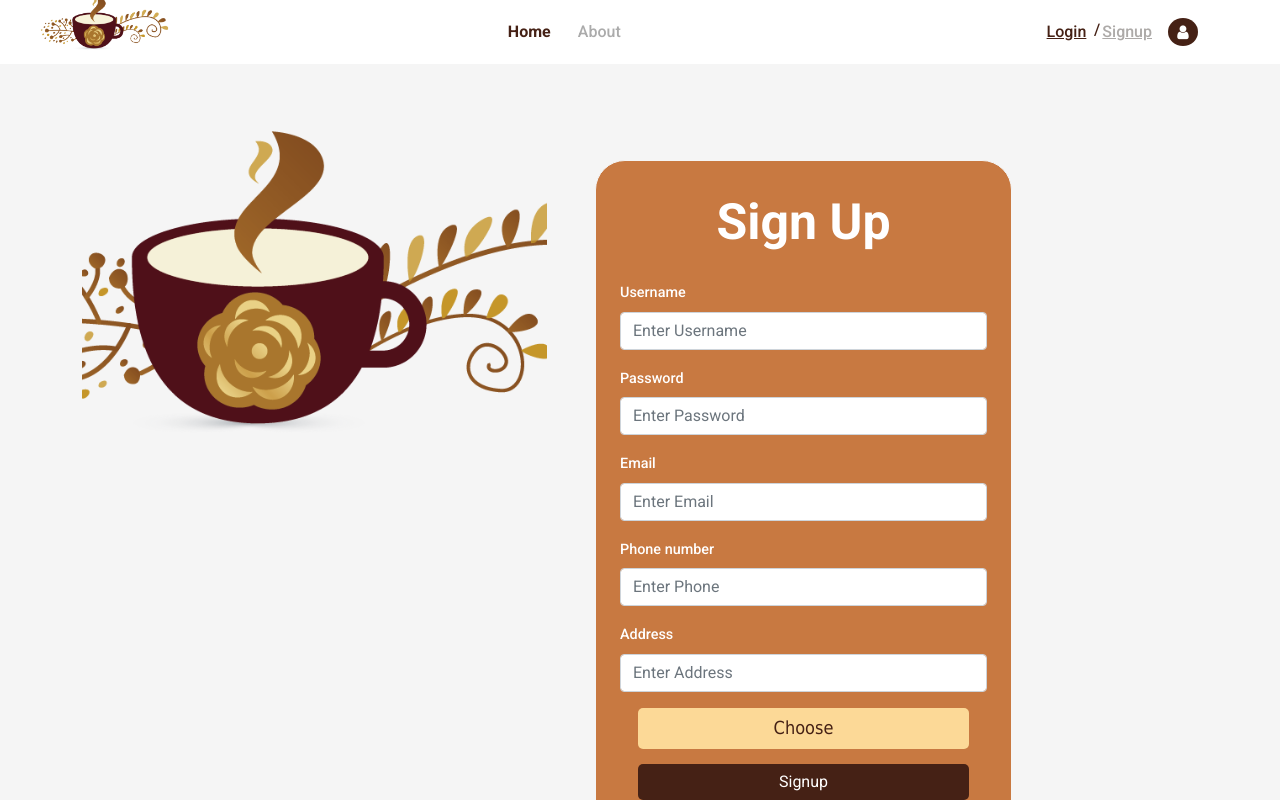
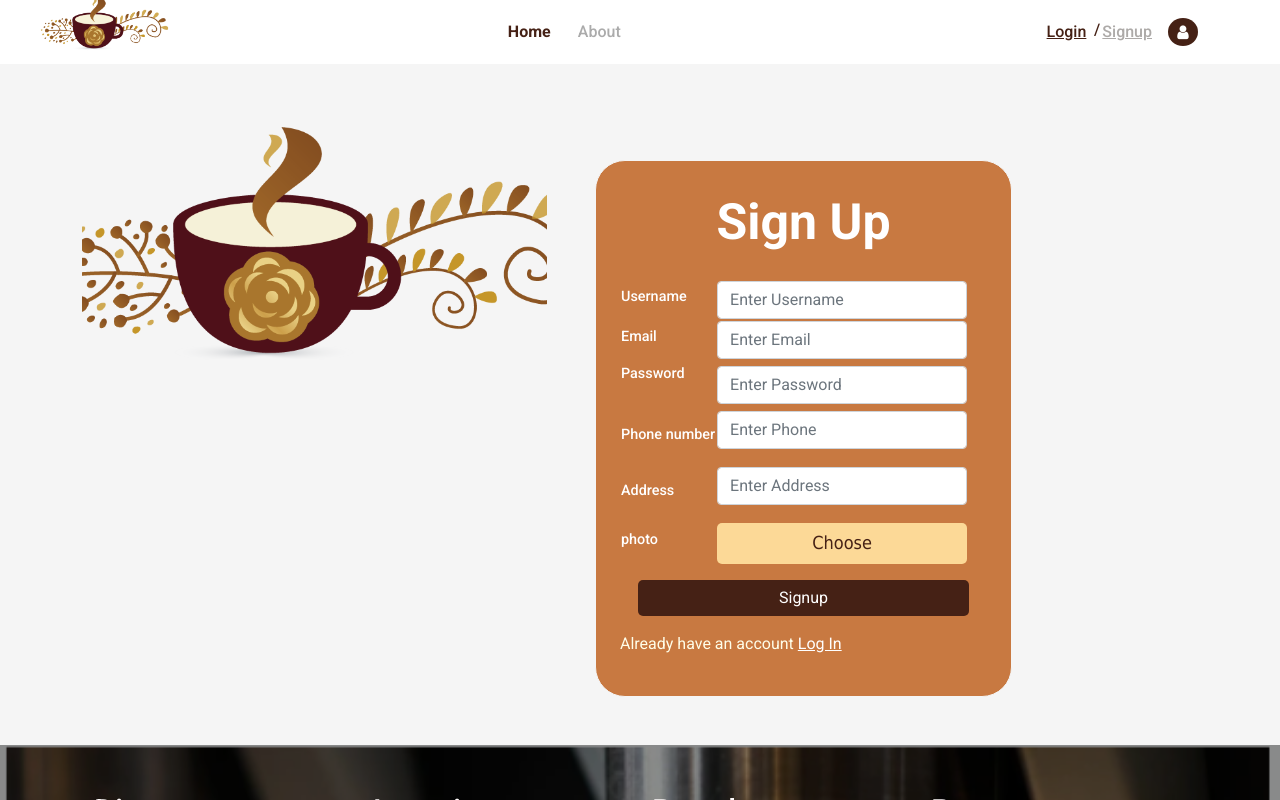
Before and after one commit to Mostafa-Shawky2021/cafetereia-frontend, a React (Create React App) app: page / in a window 1280 px wide. Shown: the top 800 px of the page. Built offline with nearby package versions, Linux system fonts and the light colour scheme.

Commit message:
sign up design

```diff
--- a/src/component/login/Login.jsx
+++ b/src/component/login/Login.jsx
@@ -107,7 +107,7 @@ function Login({ setToken }) {
                     </div>
                     <input
                       id="username"
-                      type="text" className="form-control is-valid"
+                      type="text" className="form-control "
                       required
                       name="username"
                       placeholder="Enter Username"
@@ -130,7 +130,8 @@ function Login({ setToken }) {
 
                     <input
                       id="password"
-                      className="form-control"
+                      className="form-control "
+
                       type="password"
                       name="password"
                       placeholder="Enter password"
@@ -141,7 +142,7 @@ function Login({ setToken }) {
                     />
                   </div>
                   <div className="mb-3 input-container ">
-                    <button className="btn btn-success ms-auto d-block ">
+                    <button className="btn  ms-auto d-block ">
                       login
                     </button>
                   </div>
--- a/src/component/signup/Signup.jsx
+++ b/src/component/signup/Signup.jsx
@@ -142,13 +142,20 @@ function Signup() {
               <div className="signup-content">
                 <p className="signup-text">Sign Up</p>
                 <form onSubmit={handleSubmit}>
-                  <div className="mb-3 input-container">
+                  <table>
+                    <tbody>
+                      <tr>
+                        <td>
                           <label className="form-label" htmlFor="username">
                             Username
                           </label>
+                        </td>
+                        <td>
+
                           <input
                             id="username"
                             className="form-control"
+                            style={{ width: '250px' }}
                             type="text"
                             name="username"
                             placeholder="Enter Username"
@@ -156,13 +163,48 @@ function Signup() {
                               usernameChange(e);
                             }}
                           />
-                  </div>
-                  <div className="mb-3 input-container">
+                        </td>
+                      </tr>
+                      <tr>
+                        <td>
+                          <label className=" form-label" htmlFor="email">
+                            Email
+                          </label>
+                        </td>
+                        <td>
+                          <input
+                            id="email"
+                            className="form-control"
+                            style={{ width: '250px' }}
+                            type="email"
+                            name="email"
+                            placeholder="Enter Email"
+                            onChange={(e) => {
+                              emailChange(e);
+                            }}
+                          />
+                        </td>
+                      </tr>
+                      <tr>
+                        <td>
+                          <div>
+
                             <label className="form-label" htmlFor="password">
                               Password
                             </label>
+                            <p>
+                              <span style={{ color: "#bc3942" }}> {emailError}</span>
+                            </p>
+                          </div>
+
+                        </td>
+                        <td>
+
+                          <div className="form-row">
+
                             <input
                               id="password"
+                              style={{ width: '250px' }}
                               className="form-control"
                               type="password"
                               name="password"
@@ -172,58 +214,68 @@ function Signup() {
                               }}
                             />
                           </div>
-                  <div className="mb-3 input-container">
-                    <label className="form-label" htmlFor="email">
-                      Email
-                    </label>
-                    <input
-                      id="email"
-                      className="form-control"
-                      type="email"
-                      name="email"
-                      placeholder="Enter Email"
-                      onChange={(e) => {
-                        emailChange(e);
-                      }}
-                    />
-                    <p>
-                      <span style={{ color: "#bc3942" }}> {emailError}</span>
-                    </p>
-                  </div>
-                  <div className="mb-3 input-container">
+                        </td>
+                      </tr>
+                      <tr>
+                        <td>
                           <label className="form-label" htmlFor="phone">
                             Phone number
                           </label>
+                        </td>
+                        <td>
+                          <div className="mb-3 input-container">
+
                             <input
                               id="phone"
                               className="form-control"
                               type="text"
                               name="phone"
+                              style={{ width: '250px' }}
                               placeholder="Enter Phone"
                               onChange={(e) => {
                                 phoneChange(e);
                               }}
                             />
                           </div>
-                  <div className="mb-3 input-container">
+                        </td>
+                      </tr>
+                      <tr>
+                        <td>
                           <label className="form-label" htmlFor="address">
                             Address
                           </label>
+                        </td>
+                        <td>
+                          <div className="mb-3 input-container">
+
                             <input
                               id="address"
                               className="form-control"
                               type="text"
                               name="address"
+                              style={{ width: '250px' }}
                               placeholder="Enter Address"
                               onChange={(e) => {
                                 addressChange(e);
                               }}
                             />
                           </div>
-                  <div className="customize-file">
+                        </td>
+                      </tr>
+                      <tr>
+                        <td>
+                          <label className="form-label" htmlFor="photo">photo</label>
+                        </td>
+                        <td>
+                          <div className="customize-file" style={{ width: '250px' }}>
                             <span style={{ color: "#452115" }}>Choose</span>
-                    <input type="file" name="avatar" onChange={onFileChange} />
+                            <input type="file" name="avatar" onChange={onFileChange} style={{ width: '250px' }} />
                           </div>
+                        </td>
+                      </tr>
+                    </tbody>
+                  </table>
+
                   <div className="mb-3 input-container ">
                     <button className="btn btn-success ms-auto d-block ">
                       Signup
--- a/src/component/signup/signup.css
+++ b/src/component/signup/signup.css
@@ -102,6 +102,23 @@ span {
 }
 
 
+.form-row {
+  color: white;
+  display: flex;
+  justify-content: space-between;
+
+}
+
+.form-label {
+  margin-bottom: 0.5rem;
+  color: white;
+
+  font-weight: 500;
+  font-size: 0.9rem;
+}
+
+
+
 
 .customize-file:hover::after {
   display: block;
```
Lines whose indentation alone changed are shown as unchanged.
